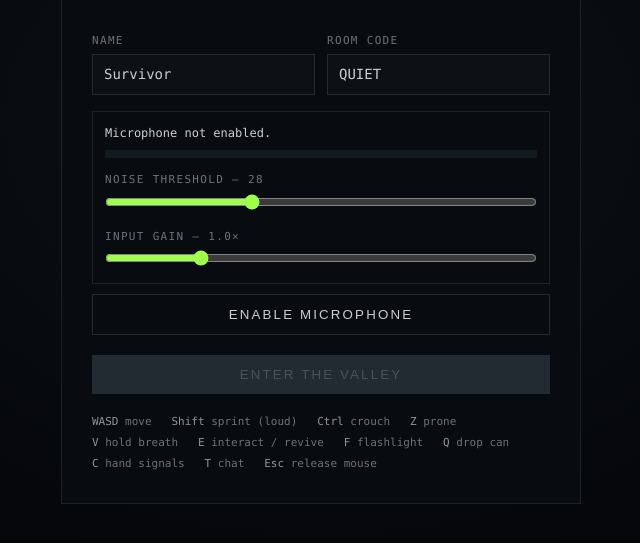
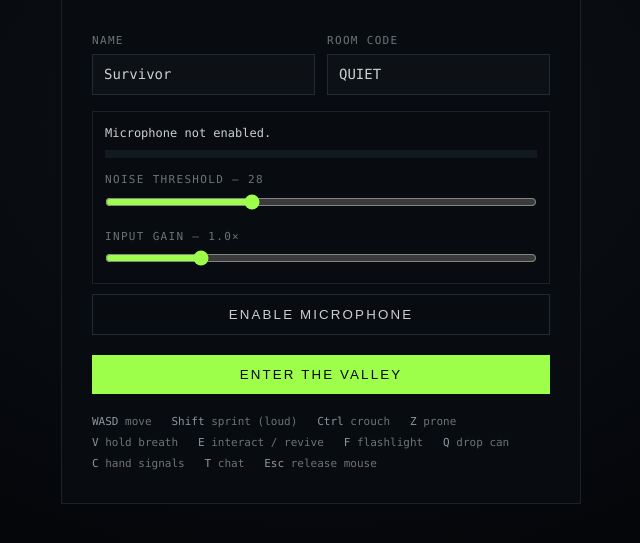
Before and after one commit to cashlieberman13-star/a-quiet-place, a website: page public/index.html in a window 1280 px wide. Shown: the part 197-740 px from the top of the page, without its empty margins (319-959 px from the left). Drawn offline with nearby package versions, Linux system fonts and the light colour scheme.

Commit message:
Update index.html

```diff
--- a/public/index.html
+++ b/public/index.html
@@ -130,7 +130,7 @@
       <input id="fGain" type="range" min="0.2" max="4" step="0.1" value="1">
     </div>
     <button class="mini" id="btnMic">Enable microphone</button>
-    <button id="btnPlay" disabled>Enter the valley</button>
+    <button id="btnPlay" >Enter the valley</button>
 
     <div class="keys">
       <b>WASD</b> move &nbsp; <b>Shift</b> sprint (loud) &nbsp; <b>Ctrl</b> crouch &nbsp; <b>Z</b> prone<br>
```
